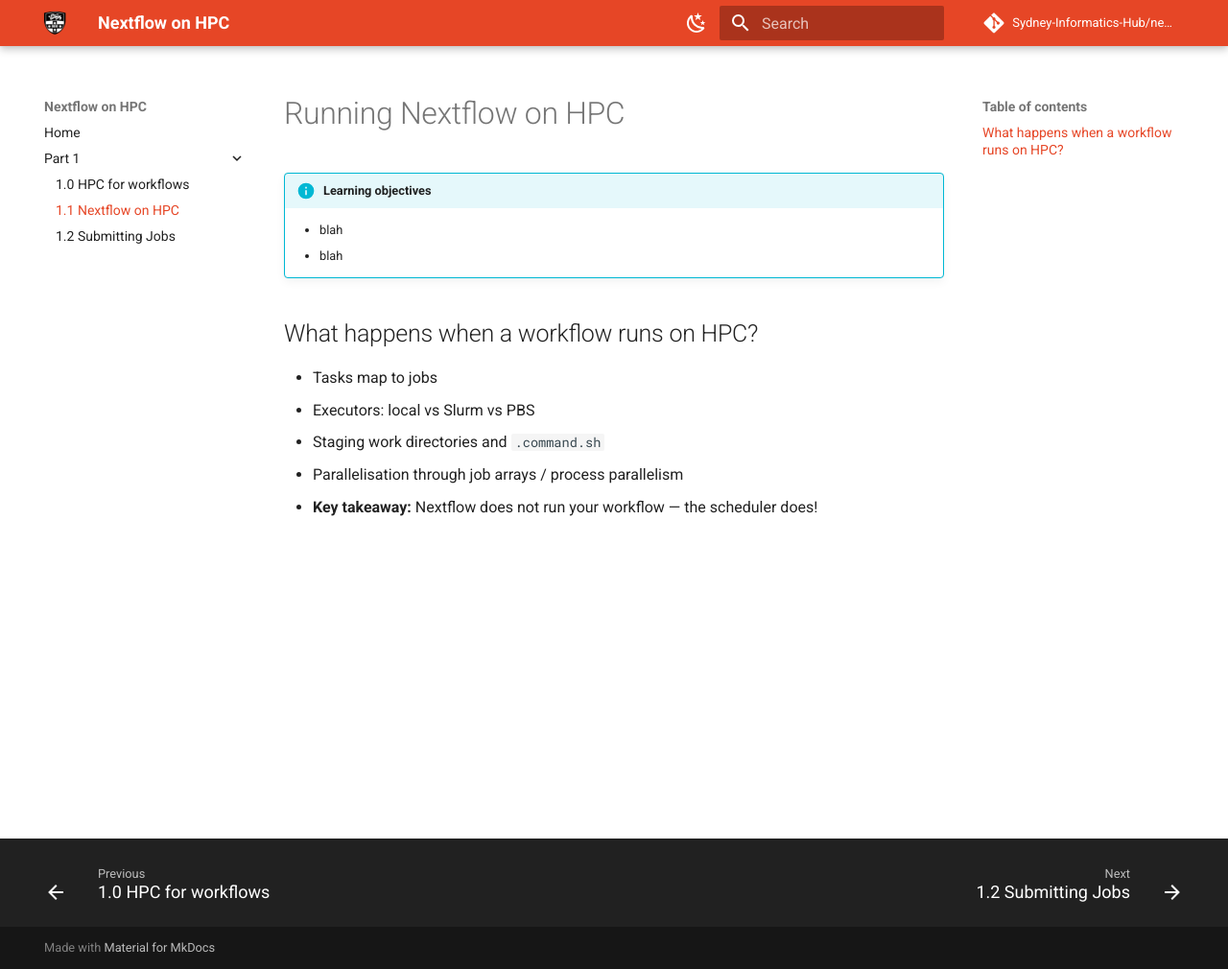
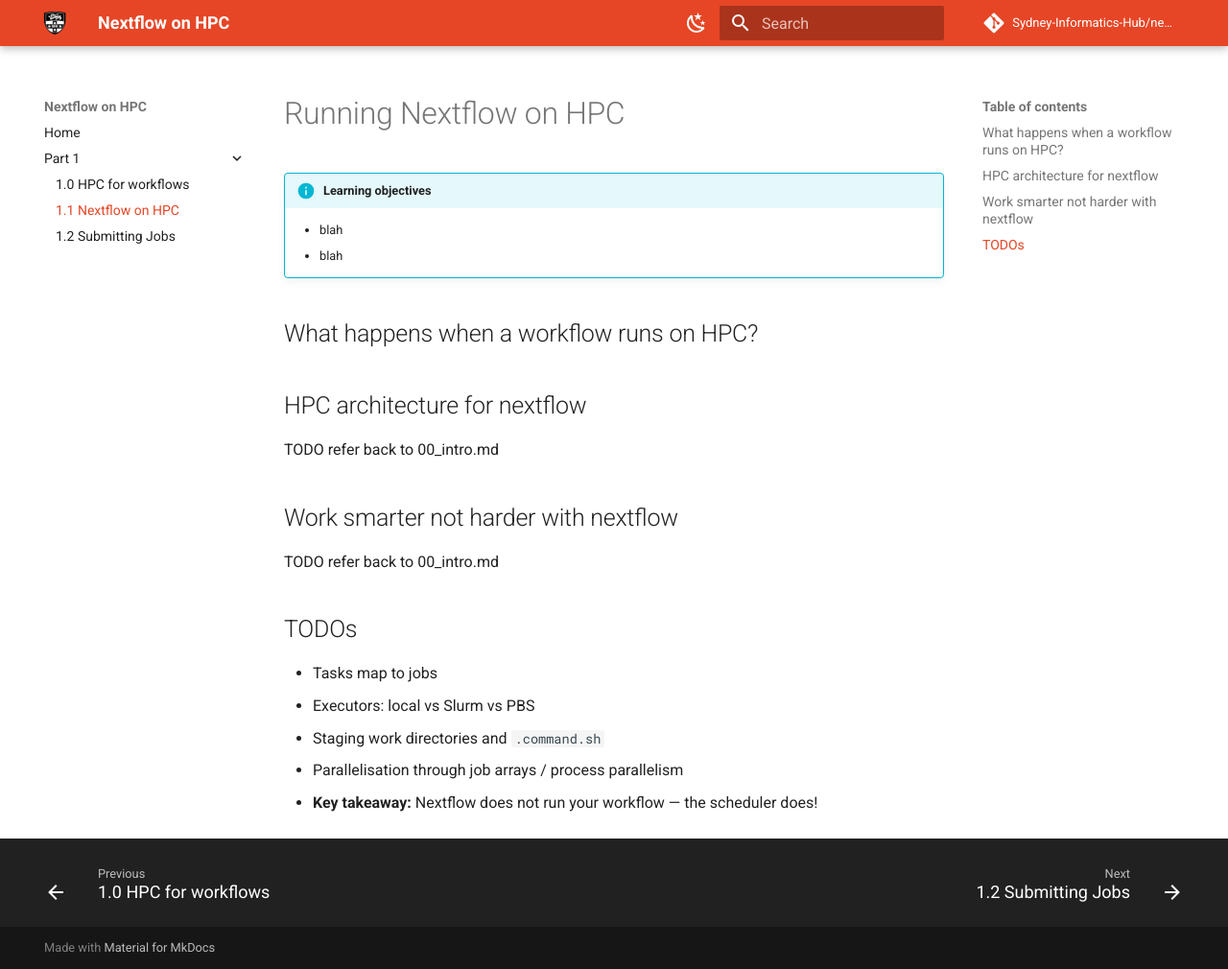
Before and after one commit to Sydney-Informatics-Hub/nextflow-hpc-workshop, an MkDocs documentation site: the page built from docs/part1/01_nf_for_hpc.md, in a window 1280 px wide and 1010 px high. Shown: the whole window at 96% size. Built offline with MkDocs 1.6.1 and Material for MkDocs 9.7.7, drawn with Linux system fonts in a browser that asks for light colours; comment, search, counter and statistics services are not loaded.

Commit message:
Add work smarter not harder

```diff
--- a/docs/part1/01_nf_for_hpc.md
+++ b/docs/part1/01_nf_for_hpc.md
@@ -7,6 +7,15 @@
 
 ## What happens when a workflow runs on HPC?
 
+## HPC architecture for nextflow
+
+TODO refer back to 00_intro.md
+
+## Work smarter not harder with nextflow
+
+TODO refer back to 00_intro.md
+
+## TODOs
 - Tasks map to jobs
 - Executors: local vs Slurm vs PBS
 - Staging work directories and `.command.sh`
```
Also changed, not shown: docs/part1/00_intro.md (+8 -6 lines), docs/part1/figs/00_multithread.png (added), 1 other file.
